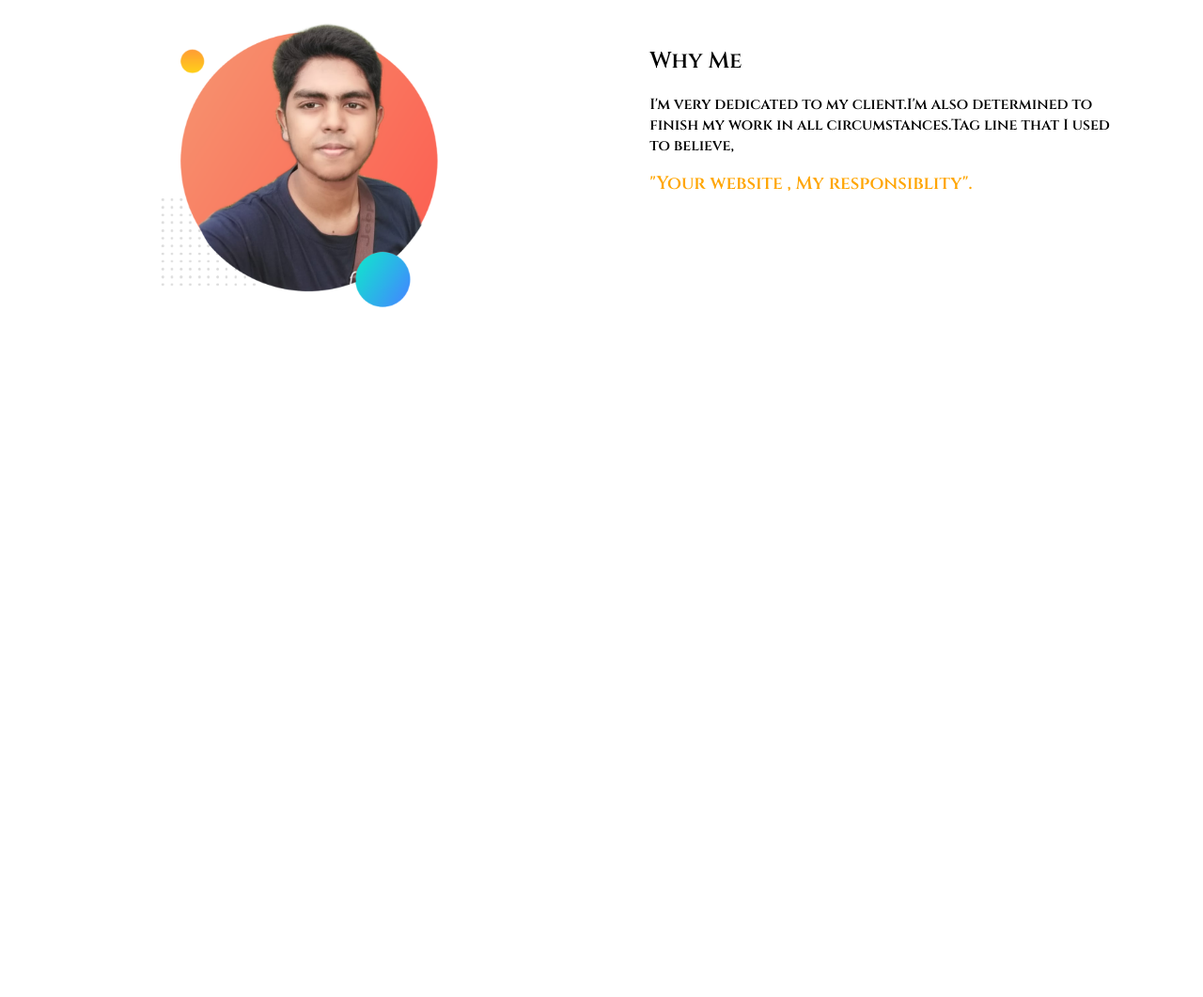
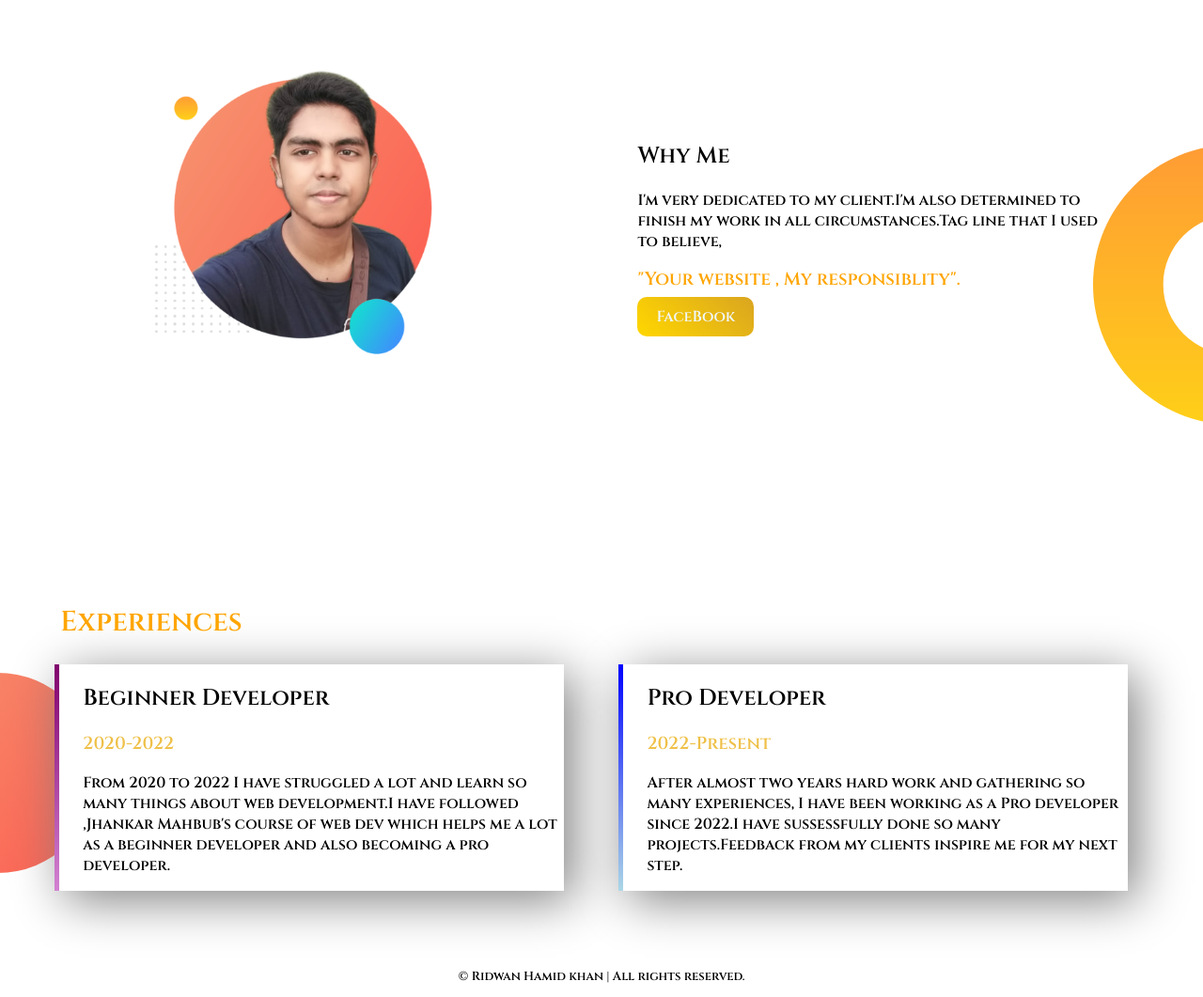
Before and after one commit to RHKhan47/protfolio-1, a plain HTML site: page index.html in a window 1280 px wide. Shown: the part 497-1558 px from the top of the page at 94% size. Before the commit the page ends 1000 px from the top, so only its background shows below. Drawn offline with Linux system fonts and the light colour scheme.

Commit message:
Protfolio-1 Done

```diff
--- a/index.html
+++ b/index.html
@@ -1,5 +1,6 @@
 <!DOCTYPE html>
 <html lang="en">
+
 <head>
   <meta charset="UTF-8">
   <meta http-equiv="X-UA-Compatible" content="IE=edge">
@@ -10,15 +11,17 @@
   <link rel="preconnect" href="https://fonts.gstatic.com" crossorigin>
   <link href="https://fonts.googleapis.com/css2?family=Cinzel:wght@600&display=swap" rel="stylesheet">
 </head>
+
 <body>
   <section class="top-banner">
 
     <div class="First">
-    <h1>  Hello!</h1>
+      <h1 class="hello"> Hello!</h1>
       <h1>It's <span class="intro">Ridwan Hamid Khan</span></h1>
       <h2>Professional Web-Developer</h2>
-    <p>Are you searching for a professional web developer for your desire website?? Dont be worried.Ridwan is here to help you.Btw you can call me "Pro dev".If you want to hire me,click the button bellow...</p>
-    <a class="button" target="_blank"  href="https://www.linkedin.com/in/ridwan-hamid-khan-24450a241/">Need Me?</a>
+      <p>Are you searching for a professional web developer for your desire website?? Dont be worried.Ridwan is here to
+        help you.Btw you can call me "Pro dev".If you want to hire me,click the button bellow...</p>
+      <a class="button" target="_blank" href="https://www.linkedin.com/in/ridwan-hamid-khan-24450a241/">Need Me?</a>
     </div>
 
     <div class="First">
@@ -35,11 +38,34 @@
 
     <div class="First">
       <h2>Why Me</h2>
+      <p>I'm very dedicated to my client.I'm also determined to finish my work in all circumstances.Tag line that I used
+        to believe,</p>
+      <p> <span class="tag-line">"Your website , My responsiblity".</span></p>
 
-<p>I'm very dedicated to my client.I'm also determined to finish my work in all circumstances.Tag line that I used to believe,</p>
- <p> <span class="tag-line">"Your website , My responsiblity".</span></p>
+      <a class="button" href="https://www.facebook.com/rh.khan.3705">FaceBook</a>
     </div>
   </section>
 
+<section class="Last">
+  <h2 class="bold">Experiences</h2>
+  <div id="one" class="First box">
+    <h2>Beginner Developer</h2>
+    <h3>2020-2022</h3>
+    <p>From 2020 to 2022 I have struggled a lot and learn so many things about web development.I have followed
+      ,Jhankar Mahbub's course of web dev which helps me a lot as a beginner developer and also becoming a pro
+      developer.</p>
+  </div>
+
+  <div id="two" class="First box">
+    <h2>Pro Developer</h2>
+    <h3>2022-Present</h3>
+    <p>After almost two years hard work and gathering so many experiences, I have been working as a Pro developer since 2022.I have sussessfully done so many projects.Feedback from my clients inspire me for my next step.</p>
+  </div>
+</section>
 </body>
+
+<footer>
+<p>© Ridwan Hamid khan | All rights reserved.</p>
+</footer>
+
 </html>
--- a/style.css
+++ b/style.css
@@ -5,15 +5,17 @@ body{
 h1{
     font-size: 40px;
 }
+.hello{
+    padding-top: 7%;
+}
 span.intro{
     color: goldenrod;
 }
-div.First{
+.First{
     width: 40%;
     float: left;
-    margin-left: 5%;
+    margin-left: 4.5%;
     padding-left: 2%;
-
 }
 .First img{
     width: 110%;
@@ -30,11 +32,17 @@ div.First{
     background-image: url("top-banner.png");
     background-repeat: no-repeat;
 }
-section{
-    height: 500px;
+
+section.top-banner{
+    height: 550px;
+
 
 }
-.tag-line{
+section.Me{
+    height: 500px;
+}
+
+span.tag-line{
     font-weight: 900;
     color: orange;
     font-size: 120%;
@@ -46,5 +54,46 @@ section{
 
 }
 .Me .First h2{
+    padding-top: 15%;
+}
+.Me{
+    background-image: url("dream-bg.png");
+    background-repeat: no-repeat;
+    background-position: right;
+
+}
+
+section.Last{
+    height: 400px;
     padding-top: 5%;
+    background-image: url("exp-bg.png");
+    background-repeat: no-repeat;
+    background-position-y: 65%;
 }
+.box{
+    box-shadow: 10px 10px 50px gray;
+    background-color: white;
+}
+h3{
+    color: rgb(239, 192, 72);
+}
+.bold{
+    font-weight: 900;
+    font-size: 30px;
+    padding-left: 5%;
+    color: orange;
+}
+#one{
+    border-left: 5px solid;
+    border-image: linear-gradient(rgb(128, 0, 107),rgb(211, 130, 211));
+    border-image-slice: 1;
+}
+#two{
+    border-left: 5px solid;
+    border-image: linear-gradient(blue,lightblue);
+    border-image-slice: 1;
+}
+footer{
+    font-size: small;
+    text-align: center;
+}
```
Also changed, not shown: dream-bg.png (added), exp-bg.png (added). Lines whose indentation alone changed are shown as unchanged.
